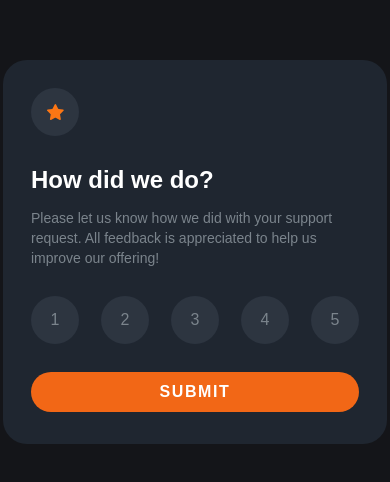
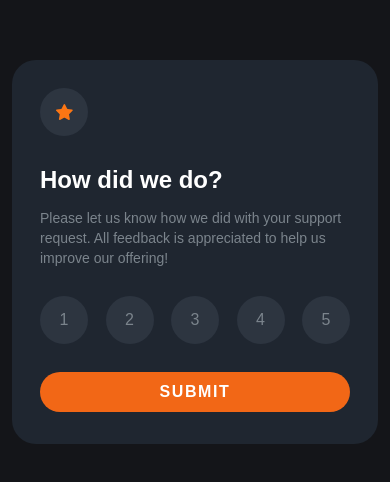
Before and after one commit to HenriqueaBarbosa/frontend-mentor, a Next.js app: page / in a window 390 px wide. Shown: the part 170-652 px from the top of the page. Built offline with nearby package versions, Linux system fonts and the light colour scheme.

Commit message:
style: media queries

```diff
--- a/src/components/Elements/Card.tsx
+++ b/src/components/Elements/Card.tsx
@@ -7,7 +7,7 @@ export default function Card(props: Props) {
     <div
       className={`
         flex flex-col p-7 gap-7
-        bg-[#1F2630]
+        bg-[#1F2630] m-3
         w-96 h-96 rounded-3xl
       `}
     >
--- a/src/components/Home/Sucess.tsx
+++ b/src/components/Home/Sucess.tsx
@@ -13,5 +13,9 @@ export default function Sucess() {
 
   const [card, setCard] = useState(<Home handle={handleCard} />);
 
-  return <div>{card}</div>;
+  return (
+    <div className="w-24rem h-24rem sm:w-auto sm:h-auto md:w-32rem md:h-32rem lg:w-40rem lg:h-40rem xl:w-48rem xl:h-48rem">
+      {card}
+    </div>
+  );
 }
```
